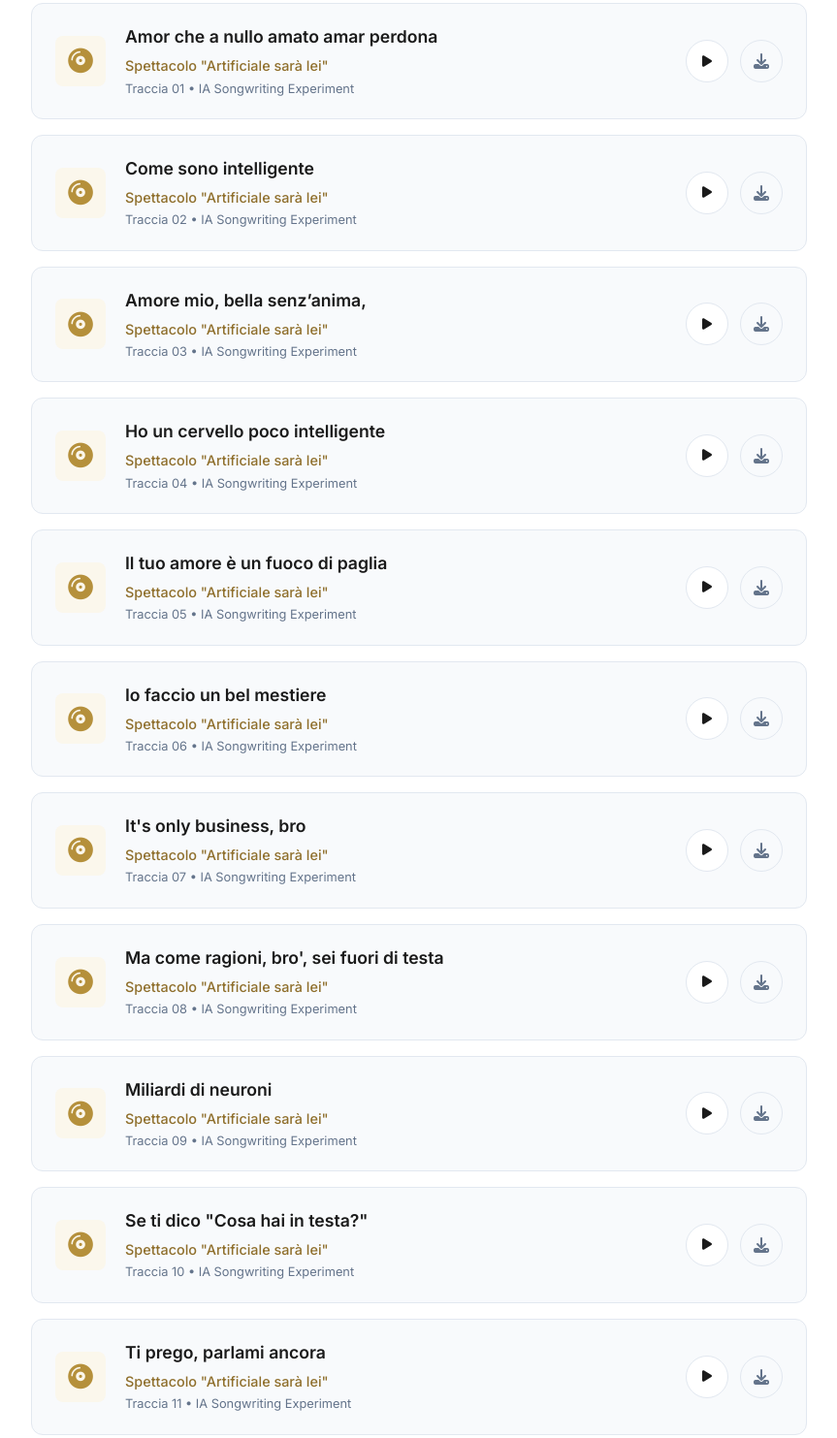
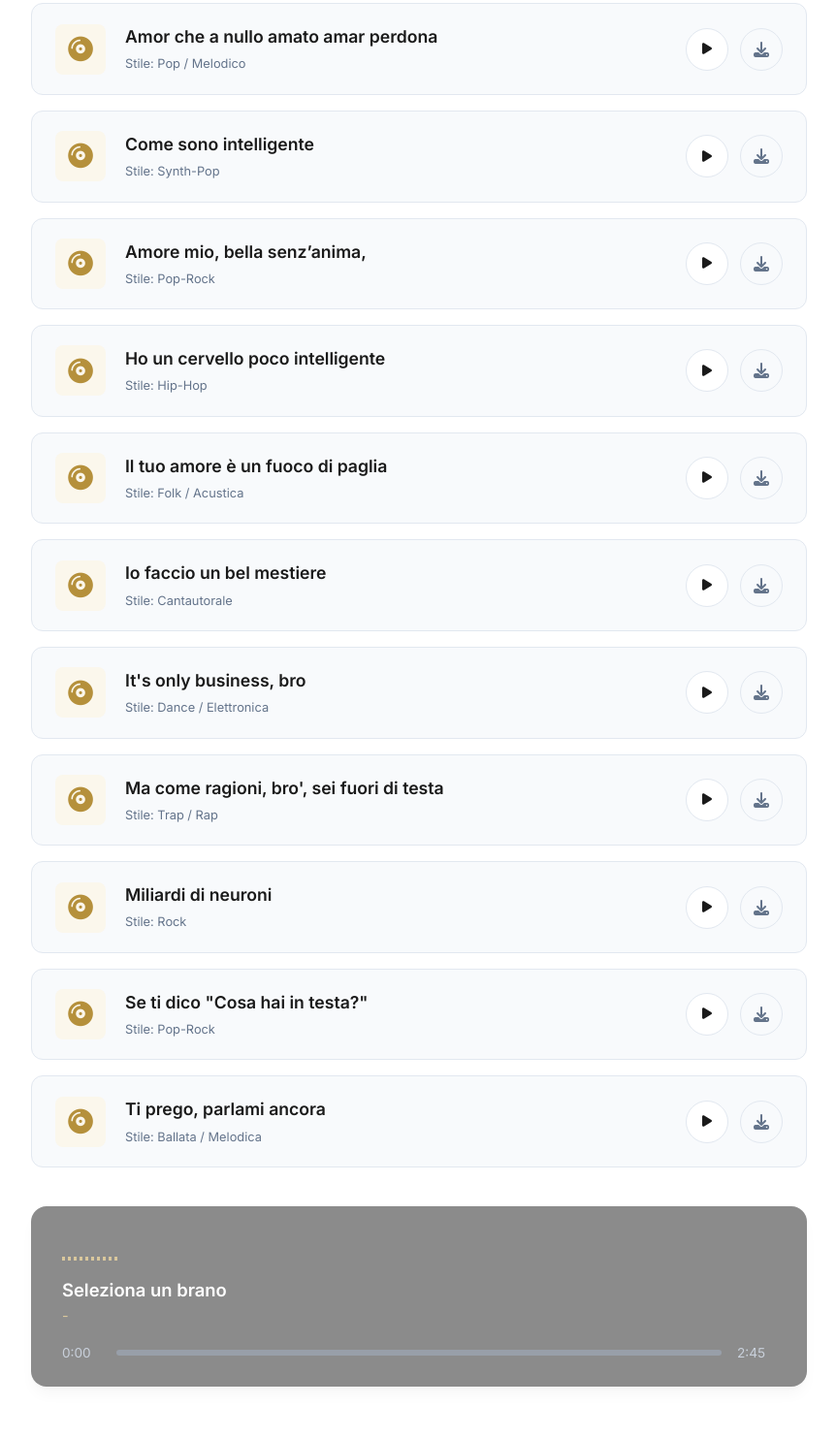
Before and after one commit to antoxth/artificiale, a plain HTML site: page index.html in a window 1280 px wide. Shown: the part 5343-6826 px from the top of the page at 97% size, without its empty margins (208-1071 px from the left). Drawn offline with nearby package versions, Linux system fonts and the light colour scheme.

Commit message:
Show only title and musical style in song player and metadata

```diff
--- a/index.html
+++ b/index.html
@@ -325,8 +325,7 @@
                     </div>
                     <div class="song-info">
                         <h3 class="song-title">Amor che a nullo amato amar perdona</h3>
-                        <p class="song-artist">Spettacolo "Artificiale sarà lei"</p>
-                        <p class="song-details">Traccia 01 • IA Songwriting Experiment</p>
+                        <p class="song-details">Stile: Pop / Melodico</p>
                     </div>
                     <div class="song-controls">
                         <button class="song-play-btn" aria-label="Riproduci"><i class="fa-solid fa-play"></i></button>
@@ -340,8 +339,7 @@
                     </div>
                     <div class="song-info">
                         <h3 class="song-title">Come sono intelligente</h3>
-                        <p class="song-artist">Spettacolo "Artificiale sarà lei"</p>
-                        <p class="song-details">Traccia 02 • IA Songwriting Experiment</p>
+                        <p class="song-details">Stile: Synth-Pop</p>
                     </div>
                     <div class="song-controls">
                         <button class="song-play-btn" aria-label="Riproduci"><i class="fa-solid fa-play"></i></button>
@@ -355,8 +353,7 @@
                     </div>
                     <div class="song-info">
                         <h3 class="song-title">Amore mio, bella senz’anima, </h3>
-                        <p class="song-artist">Spettacolo "Artificiale sarà lei"</p>
-                        <p class="song-details">Traccia 03 • IA Songwriting Experiment</p>
+                        <p class="song-details">Stile: Pop-Rock</p>
                     </div>
                     <div class="song-controls">
                         <button class="song-play-btn" aria-label="Riproduci"><i class="fa-solid fa-play"></i></button>
@@ -370,8 +367,7 @@
                     </div>
                     <div class="song-info">
                         <h3 class="song-title">Ho un cervello poco intelligente</h3>
-                        <p class="song-artist">Spettacolo "Artificiale sarà lei"</p>
-                        <p class="song-details">Traccia 04 • IA Songwriting Experiment</p>
+                        <p class="song-details">Stile: Hip-Hop</p>
                     </div>
                     <div class="song-controls">
                         <button class="song-play-btn" aria-label="Riproduci"><i class="fa-solid fa-play"></i></button>
@@ -385,8 +381,7 @@
                     </div>
                     <div class="song-info">
                         <h3 class="song-title">Il tuo amore è un fuoco di paglia</h3>
-                        <p class="song-artist">Spettacolo "Artificiale sarà lei"</p>
-                        <p class="song-details">Traccia 05 • IA Songwriting Experiment</p>
+                        <p class="song-details">Stile: Folk / Acustica</p>
                     </div>
                     <div class="song-controls">
                         <button class="song-play-btn" aria-label="Riproduci"><i class="fa-solid fa-play"></i></button>
@@ -400,8 +395,7 @@
                     </div>
                     <div class="song-info">
                         <h3 class="song-title">Io faccio un bel mestiere</h3>
-                        <p class="song-artist">Spettacolo "Artificiale sarà lei"</p>
-                        <p class="song-details">Traccia 06 • IA Songwriting Experiment</p>
+                        <p class="song-details">Stile: Cantautorale</p>
                     </div>
                     <div class="song-controls">
                         <button class="song-play-btn" aria-label="Riproduci"><i class="fa-solid fa-play"></i></button>
@@ -415,8 +409,7 @@
                     </div>
                     <div class="song-info">
                         <h3 class="song-title">It's only business, bro</h3>
-                        <p class="song-artist">Spettacolo "Artificiale sarà lei"</p>
-                        <p class="song-details">Traccia 07 • IA Songwriting Experiment</p>
+                        <p class="song-details">Stile: Dance / Elettronica</p>
                     </div>
                     <div class="song-controls">
                         <button class="song-play-btn" aria-label="Riproduci"><i class="fa-solid fa-play"></i></button>
@@ -430,8 +423,7 @@
                     </div>
                     <div class="song-info">
                         <h3 class="song-title">Ma come ragioni, bro', sei fuori di testa</h3>
-                        <p class="song-artist">Spettacolo "Artificiale sarà lei"</p>
-                        <p class="song-details">Traccia 08 • IA Songwriting Experiment</p>
+                        <p class="song-details">Stile: Trap / Rap</p>
                     </div>
                     <div class="song-controls">
                         <button class="song-play-btn" aria-label="Riproduci"><i class="fa-solid fa-play"></i></button>
@@ -445,8 +437,7 @@
                     </div>
                     <div class="song-info">
                         <h3 class="song-title">Miliardi di neuroni</h3>
-                        <p class="song-artist">Spettacolo "Artificiale sarà lei"</p>
-                        <p class="song-details">Traccia 09 • IA Songwriting Experiment</p>
+                        <p class="song-details">Stile: Rock</p>
                     </div>
                     <div class="song-controls">
                         <button class="song-play-btn" aria-label="Riproduci"><i class="fa-solid fa-play"></i></button>
@@ -460,8 +451,7 @@
                     </div>
                     <div class="song-info">
                         <h3 class="song-title">Se ti dico "Cosa hai in testa?"</h3>
-                        <p class="song-artist">Spettacolo "Artificiale sarà lei"</p>
-                        <p class="song-details">Traccia 10 • IA Songwriting Experiment</p>
+                        <p class="song-details">Stile: Pop-Rock</p>
                     </div>
                     <div class="song-controls">
                         <button class="song-play-btn" aria-label="Riproduci"><i class="fa-solid fa-play"></i></button>
@@ -475,8 +465,7 @@
                     </div>
                     <div class="song-info">
                         <h3 class="song-title">Ti prego, parlami ancora</h3>
-                        <p class="song-artist">Spettacolo "Artificiale sarà lei"</p>
-                        <p class="song-details">Traccia 11 • IA Songwriting Experiment</p>
+                        <p class="song-details">Stile: Ballata / Melodica</p>
                     </div>
                     <div class="song-controls">
                         <button class="song-play-btn" aria-label="Riproduci"><i class="fa-solid fa-play"></i></button>
```
Also changed, not shown: assets/audio/metadata.json (+11 -11 lines).
